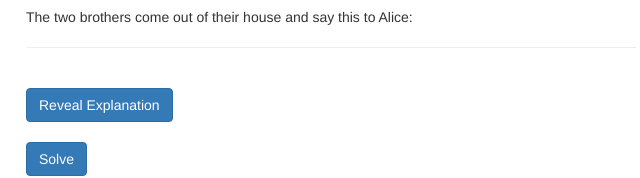
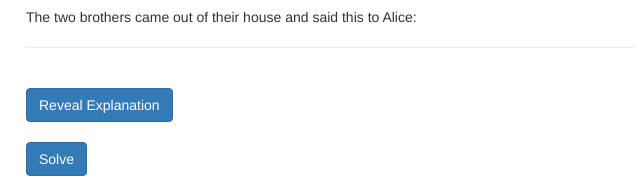
Before and after one commit to dmackinnon1/deeDum, a plain HTML site: page index.html in a window 1280 px wide. Shown: the part 420-598 px from the top of the page, 309-949 px from the left. Drawn offline with nearby package versions, Linux system fonts and the light colour scheme; no server answers; a script that the page names is missing.

Commit message:
minor wording changes

```diff
--- a/index.html
+++ b/index.html
@@ -130,7 +130,7 @@ function reset() {
 		 Alice stumbled on Tweedledum and Tweedledee who were grinning under a tree right by their house. Tweedledee and Tweedledum appear identical, and Alice could not tell them apart. "Let's play a logic game," said the first brother. Holding up a Jack of Diamonds, the first brother continued: "We will go back inside and each pick up a playing card like this and keep it hidden from you. When we hold a red card, we will tell the truth, when we hold a black card we will lie." He added, "Remember, when we say 'Either A or B,' we are using 'or' inclusively, which means either A or B or both!" With that, the two brothers entered their home.
 		</p>
 		<p>
-		The two brothers come out of their house and say this to Alice:
+		The two brothers came out of their house and said this to Alice:
 		</p>
 	</div>
 	<div id="puzzleIntro" class='puzzle-text'></div>
```
